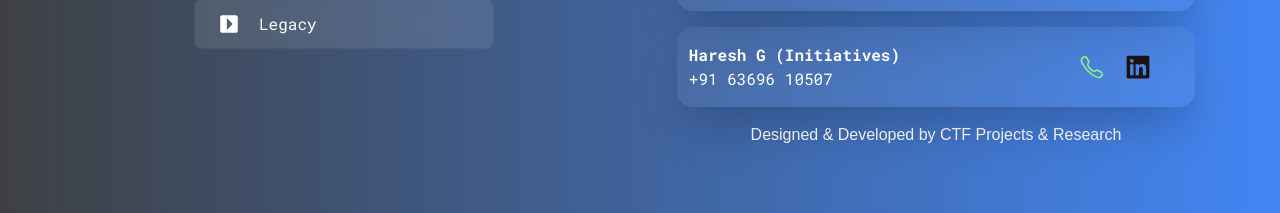
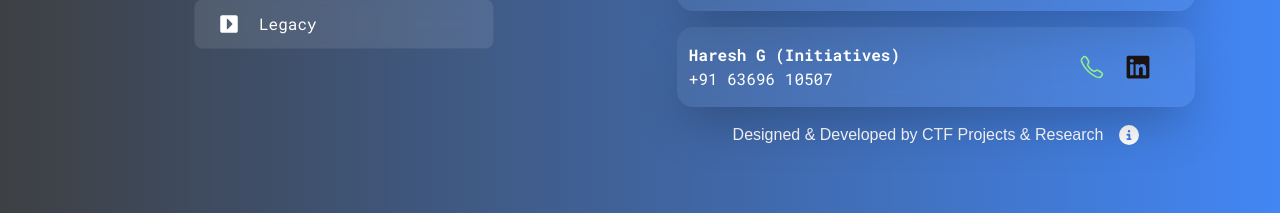
Before and after one commit to Gogul11/projects-site26, a React (Vite) app: page /about-us in a window 1280 px wide. Shown: the part 506-719 px from the top of the page. Built offline with nearby package versions, Linux system fonts and the light colour scheme; a web font is replaced by a local one.

Commit message:
Link added

```diff
--- a/src/Pages/AboutUs.tsx
+++ b/src/Pages/AboutUs.tsx
@@ -6,6 +6,7 @@ import { FaCaretSquareRight } from "react-icons/fa";
 import { contactData } from '../utils/contactData';
 import Loader from '../components/Loader';
 import { cards } from '../utils/aboutUsData';
+import { FaCircleInfo } from "react-icons/fa6";
 
 const AboutUs = () => {
 
@@ -69,7 +70,12 @@ const AboutUs = () => {
                     />
                 ))}
 
-                <p className='text-center day-one'>Designed & Developed by CTF Projects & Research</p>
+                <p className='text-center day-one flex items-center gap-4'>
+                    Designed & Developed by CTF Projects & Research
+                    <a href="https://gogul11.github.io/portfolio/" target='_blank'>
+                        <FaCircleInfo size={20}/>
+                    </a>
+                </p>
 
             </div>
 
```
